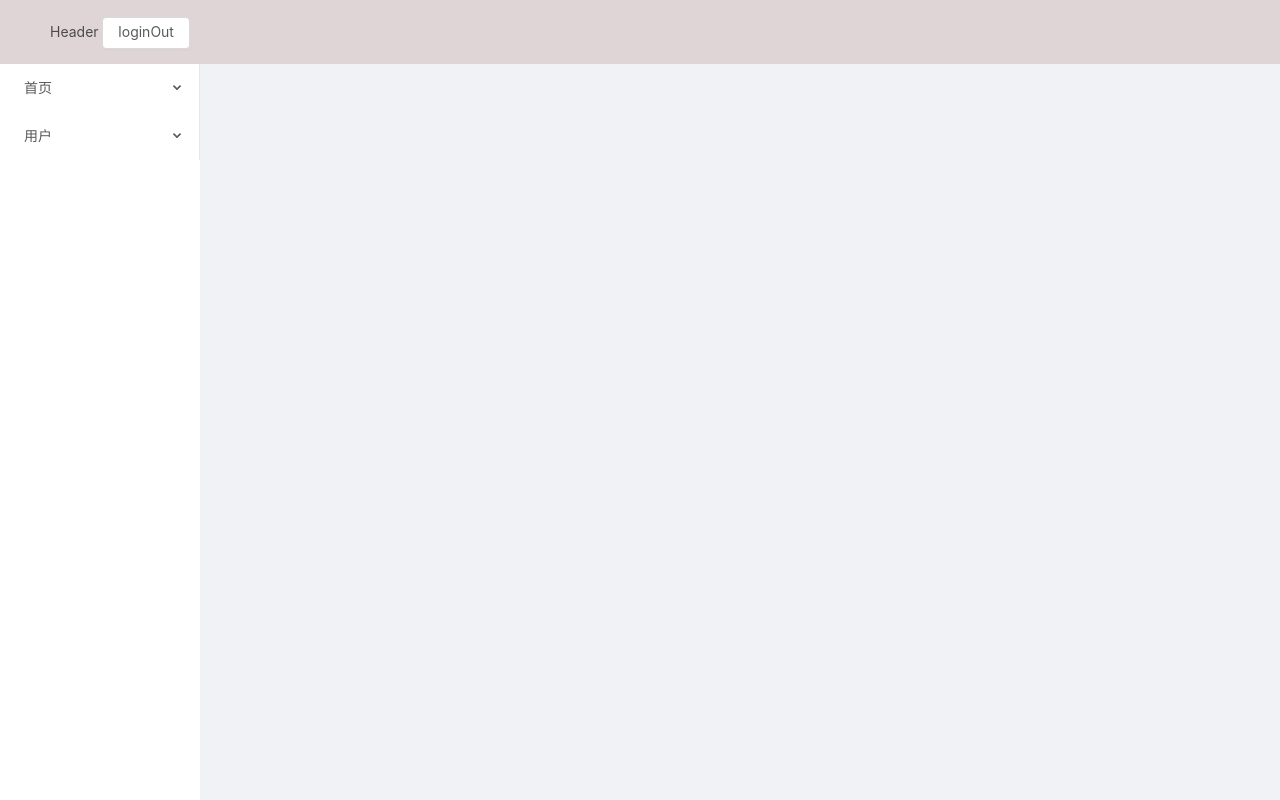
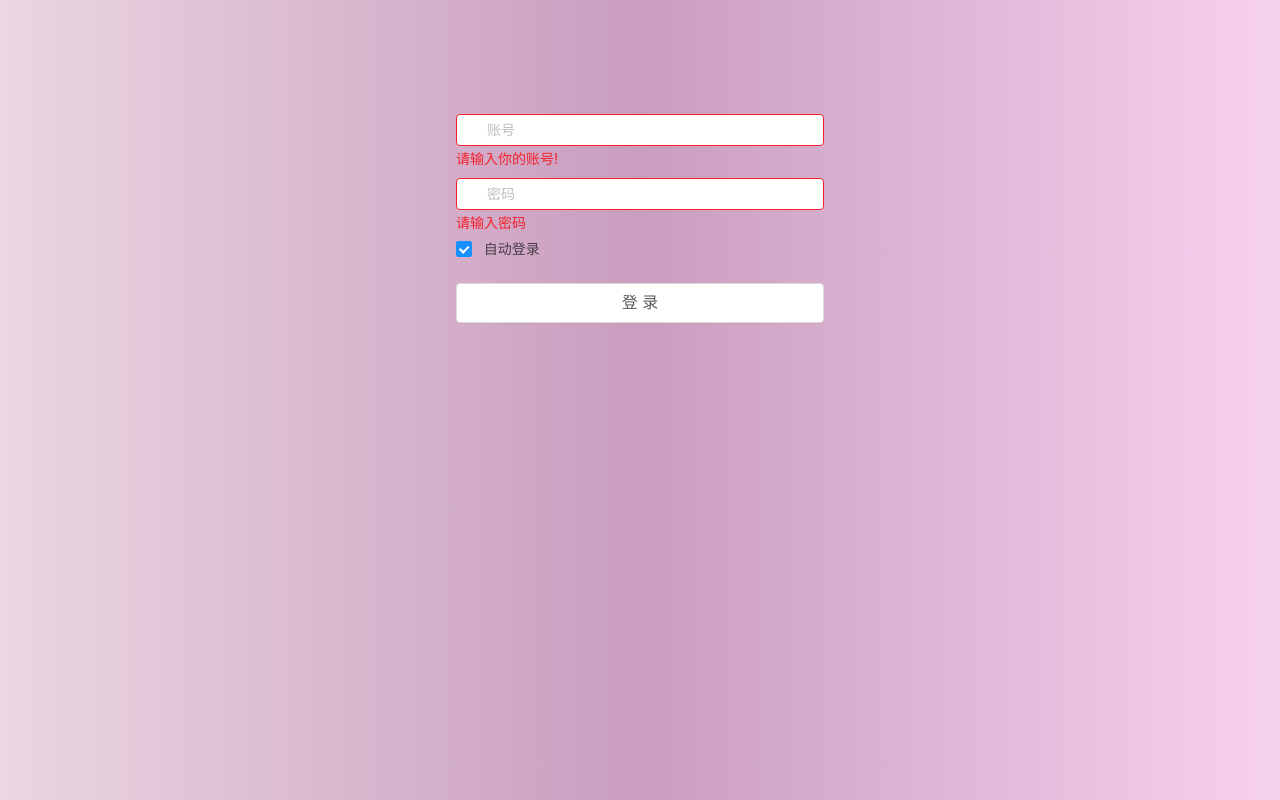
Before and after one commit to Ms-BeiBei/router-test, a Vue app: page /#/login in a window 1280 px wide. Before the commit this address led to /#/. Built offline with nearby package versions, Linux system fonts and the light colour scheme; sample sign-in values are in the browser's storage.

Commit message:
新增登录页面

```diff
--- a/package.json
+++ b/package.json
@@ -8,13 +8,17 @@
     "lint": "vue-cli-service lint"
   },
   "dependencies": {
+    "@amap/amap-jsapi-loader": "^1.0.1",
     "ant-design-vue": "1.7.8",
+    "axios": "^0.27.2",
     "core-js": "^3.6.5",
+    "crypto-js": "^4.1.1",
+    "js-cookie": "^3.0.1",
     "less": "^4.1.3",
     "less-loader": "5.0.0",
     "vue": "^2.6.11",
     "vue-router": "^3.6.5",
-    "vuex": "^3.4.0"
+    "vuex": "^3.6.2"
   },
   "devDependencies": {
     "@vue/cli-plugin-babel": "~4.5.15",
--- a/src/App.vue
+++ b/src/App.vue
@@ -4,5 +4,7 @@
 <script>
 export default {
   name: "App",
+    created(){
+  },
 };
 </script>
--- a/src/http/axios.js
+++ b/src/http/axios.js
@@ -1,19 +1,26 @@
 import axios from 'axios'
+import router from '@/router'
+
 let axiosIns = axios.create({
     baseURL: 'https://www.fastmock.site',
     timeout: 10000,
 });
 //设置request拦截器
 axiosIns.interceptors.request.use((configer) => {
-    //在这里处理request，可以对所有请求统一处理请求头等
-    configer.headers.common['tk']=sessionStorage.getItem('tk')
-    console.log(configer,9999);
-
+    //在这里处理request，可以对所有请求统一处理请求头
+    configer.headers.common['token'] = localStorage.getItem('token')
+    // configer.params = { aa: 111 }
     return configer
 })
 
 //设置response拦截器
 axiosIns.interceptors.response.use((response) => {
+    // if (response.data.code === 200) {
+    //     setTimeout(() => {
+    //         localStorage.removeItem('token')
+    //         router.replace('/login')
+    //     }, 5000)
+    // }
     //在这里处理response，这是全局的，对所有使用axios的请求起作用
     return response
 });
--- a/src/layout/Menus.vue
+++ b/src/layout/Menus.vue
@@ -1,33 +1,34 @@
 <template>
   <a-menu mode="inline" @select="onSelect">
-    <template v-for="item in menus">
+    <template v-for="item in routes">
       <a-menu-item :key="item.key" v-if="!item.children.length">
         <span>{{ item.name }}</span>
       </a-menu-item>
       <SubMenu v-else
-                :key="item.key"
+                :key="item.name"
                 :menuInfo="item" />
     </template>
   </a-menu>
 
 </template>
 <script>
-import { menus } from "../menu/menu";
 import SubMenu from './SubMenu.vue'
+import { routes } from '../router/index'
 export default {
   components: {
     SubMenu
   },
   data () {
     return {
-      menus,
+      routes,
       rootSubmenuKeys: [],
       openKeys: [],
     };
   },
+
   methods: {
-    onSelect({key}){
-      this.$router.push({
+   async onSelect({key}){
+     await this.$router.push({
         name: key
       })
     }
--- a/src/layout/SubMenu.vue
+++ b/src/layout/SubMenu.vue
@@ -1,15 +1,15 @@
 <template>
-  <a-sub-menu :key="menuInfo.key" v-bind="$props" v-on="$listeners">
+  <a-sub-menu :key="menuInfo.name" v-bind="$props" v-on="$listeners">
 
-    <template v-slot:title>{{ menuInfo.name }}</template>
+    <template v-slot:title>{{ menuInfo.meta.title }}</template>
     <template v-for="item in menuInfo.children">
-      <a-menu-item :key="item.key"
+      <a-menu-item :key="item.name"
                    v-if="!item.children.length">
 
-        {{ item.name }}
+        {{ item.meta.title }}
       </a-menu-item>
       <SubMenu :menu-info="item"
-               :key="item.key"
+               :key="item.name"
                v-else />
     </template>
   </a-sub-menu>
--- a/src/main.js
+++ b/src/main.js
@@ -4,6 +4,7 @@ import router from './router'
 import store from './store'
 import Antd from 'ant-design-vue'
 import 'ant-design-vue/dist/antd.css'
+import '@/router/permission'
 
 Vue.use(Antd)
 
--- a/src/router/index.js
+++ b/src/router/index.js
@@ -4,60 +4,64 @@ import Layout from '@/layout/index.vue'
 
 Vue.use(VueRouter)
 
-const routes = [
+export const accestRoutes = [
   {
+    key: 'login',
     path: '/login',
     name: 'login',
+    type: 'dashboard',
     component: () => import('@/views/login.vue'),
   },
+]
+
+export const routes = [
   {
     path: '/',
     name: 'Layout',
     component: Layout,
-    redircet: '/manage',
+    redircet: '/about',
+    meta: {
+      title: '首页'
+    },
     children: [
       {
-        path: 'manage',
-        name: 'manage',
-        component: () => import('@/views/About.vue')
+        path: 'about',
+        name: 'about',
+        meta: {
+          title: '关于'
+        },
+        component: () => import('@/views/About.vue'),
+        children:[]
       },
       {
-        path: 'position',
-        name: 'position',
+        path: 'user',
+        name: 'user',
         component: () => import('@/views/user/index.vue'),
+        meta: {
+          title: '用户中心'
+        },
+        children:[]
       },
-      {
-        path: 'userinfo',
-        name: 'userinfo',
-        component: () => import('@/views/userinfo.vue')
-      }]
+    ]
   },
+  // {
+
+  //   path: 'userinfo',
+  //   name: 'userinfo',
+  //   component: () => import('@/views/userinfo.vue'),
+  //   meta: {
+  //     title: '中心'
+  //   },
+  //   children: []
+  // }
 ]
 
 const router = new VueRouter({
   base: process.env.BASE_URL,
-  routes
+  routes: accestRoutes.concat(routes)
 })
 
 
-router.beforeEach((to, from, next) => {
-  console.log(to,1111)
-
-  if (localStorage.getItem('token')) {//tk已经存在，为已经登陆的状态
-    if (to.path === '/login') {
-      next('/')
-    } else {
-      next() //否则进入目标路由
-    }
-  } else {
-    if (to.path === '/login') { //tk不存在的时候，跳出死循环
-      next()//跳出死循环
-    }else{
-      next('/login')
-    }
-    // next('/login')//如果这样写，会一直执行这一句，进入死循环。
-  }
-})
 
 
 export default router
--- /dev/null
+++ b/src/router/permission.js
@@ -0,0 +1,20 @@
+import { getToken } from "@/utils";
+import router from '.'
+
+
+router.beforeEach((to, from, next) => {
+
+    if (getToken()) {
+        if (to.path === '/login') {
+            next('/')
+        } else {
+            next() //否则进入目标路由
+        }
+    } else {
+        if (to.path === '/login') { //tk不存在的时候，跳出死循环
+            next()//跳出死循环
+        } else {
+            next('/login')
+        }
+    }
+})
--- /dev/null
+++ b/src/utils/index.js
@@ -0,0 +1,35 @@
+import Cookies from "js-cookie";
+import CryptoJS from 'crypto-js'
+
+const PUBLIC_KEY = CryptoJS.enc.Utf8.parse("7BCDEF1234123412");
+const PRIVATE_KEY = CryptoJS.enc.Utf8.parse('ABCDEF1234123412');
+const TOKEN_KEY = 'token'
+const TOKEN_EXPIRED = 100000
+
+
+export function Encrypt(word) {
+    let srcs = CryptoJS.enc.Utf8.parse(word);
+    let encrypted = CryptoJS.AES.encrypt(srcs, PUBLIC_KEY, { iv: PRIVATE_KEY, mode: CryptoJS.mode.CBC, padding: CryptoJS.pad.Pkcs7 });
+    return encrypted.ciphertext.toString().toUpperCase();
+}
+export function Decrypt(word) {
+    let encryptedHexStr = CryptoJS.enc.Hex.parse(word);
+    let srcs = CryptoJS.enc.Base64.stringify(encryptedHexStr);
+    let decrypt = CryptoJS.AES.decrypt(srcs, PUBLIC_KEY, { iv: PRIVATE_KEY, mode: CryptoJS.mode.CBC, padding: CryptoJS.pad.Pkcs7 });
+    let decryptedStr = decrypt.toString(CryptoJS.enc.Utf8);
+    return decryptedStr.toString();
+}
+
+
+export function getToken() {
+    return Cookies.get(TOKEN_KEY)
+}
+
+export function removeToken() {
+    Cookies.remove(TOKEN_KEY)
+}
+
+export function setToken(value) {
+    const expires = new Date(new Date() * 1 + TOKEN_EXPIRED)
+    return Cookies.set(TOKEN_KEY, value, { expires: expires })
+}
--- a/src/views/login.vue
+++ b/src/views/login.vue
@@ -1,26 +1,133 @@
 <template>
-  <div>
-    <a-button @click="login">login-----{{ $store.state.test }}</a-button>
+  <div class="container">
+    <a-form layout="horizontal" :form="form" @submit="handleSubmit"  class="login">
+      <a-form-item>
+        <a-input
+          v-decorator="[
+            'userName',
+            {
+              rules: [{ required: true, message: '请输入你的账号!' }],
+            },
+          ]"
+          placeholder="账号"
+        >
+          <a-icon
+            slot="prefix"
+            type="user"
+            style="color: rgba(0, 0, 0, 0.25)"
+          />
+        </a-input>
+      </a-form-item>
+      <a-form-item>
+        <a-input
+          v-decorator="[
+            'password',
+            {
+              rules: [{ required: true, message: '请输入密码' }],
+            },
+          ]"
+          type="password"
+          placeholder="密码"
+        >
+          <a-icon
+            slot="prefix"
+            type="lock"
+            style="color: rgba(0, 0, 0, 0.25)"
+          />
+        </a-input>
+      </a-form-item>
+      <div>
+        <a-checkbox :checked="true"> 自动登录 </a-checkbox>
+      </div>
+      <a-form-item>
+        <a-button
+          html-type="submit"
+          :loading="loading"
+          style="width: 100%; margin-top: 24px"
+          size="large"
+        >
+          登录
+        </a-button>
+      </a-form-item>
+    </a-form>
   </div>
 </template>
 <script>
-import axios from '@/http/axios'
+import axios from "@/http/axios";
+import { Encrypt, setToken } from "@/utils";
 export default {
+  data() {
+    return {
+      loading: false,
+      form: this.$form.createForm(this, { name: "horizontal_login" }),
+    };
+  },
+  mounted() {
+    this.$nextTick(() => {
+      this.form.validateFields();
+    });
+  },
   methods: {
-    login() {
-      // 发送 POST 请求
-      axios({
-        method: "get",
-        url: "/mock/e970a2cd0c4b6c2a4caa379ab878e33a/api-v1/login",
-      });
-
-      localStorage.setItem("token", true);
-      // this.$store.commit('add',10) // 1:直接提交最简单的方式,提交只打印出来参数。
-      this.$store.commit({ type: "add", amount: 100 }); // 2:提交 mutation 的另一种方式是直接使用包含 type 属性的对象。
-      this.$router.replace("/");
+    async handleSubmit() {
+      this.loading = true;
+      try {
+        const response = await axios({
+          method: "get",
+          url: "/mock/e970a2cd0c4b6c2a4caa379ab878e33a/api-v1/login",
+        });
+        if (response) {
+          const user = {
+            id: "1",
+            name: "beibei",
+            sex: "0",
+          };
+          const data = Encrypt(user);
+          setToken(data);
+          this.$router.push("/");
+        }
+      } catch (error) {
+      } finally {
+        this.loading = false;
+      }
     },
   },
 };
 </script>
-<style>
+<style lang='less'>
+.container {
+  background: linear-gradient(
+    to right,
+    rgb(235, 214, 225),
+    rgb(201, 157, 191),
+    rgb(247, 210, 239)
+  );
+  padding-top: 50px;
+  height: 100%;
+  .login {
+    top: 60px;
+    position: relative;
+    width: 368px;
+    margin: 0 auto;
+    @media screen and (max-width: 576px) {
+      width: 95%;
+    }
+    @media screen and (max-width: 320px) {
+      .captcha-button {
+        font-size: 14px;
+      }
+    }
+    .icon {
+      font-size: 24px;
+      color: #99d43a;
+      margin-left: 16px;
+      vertical-align: middle;
+      cursor: pointer;
+      transition: color 0.3s;
+
+      &:hover {
+        color: #e4e7dd;
+      }
+    }
+  }
+}
 </style>
--- /dev/null
+++ b/vue.config.js
@@ -0,0 +1,3 @@
+module.exports = {
+    lintOnSave:false
+}
```
Also changed, not shown: 2 other files (tests, documents, lock files or other folders).
